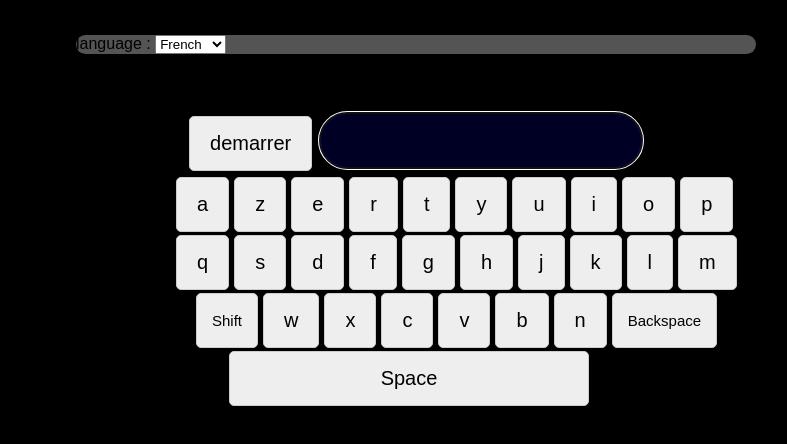
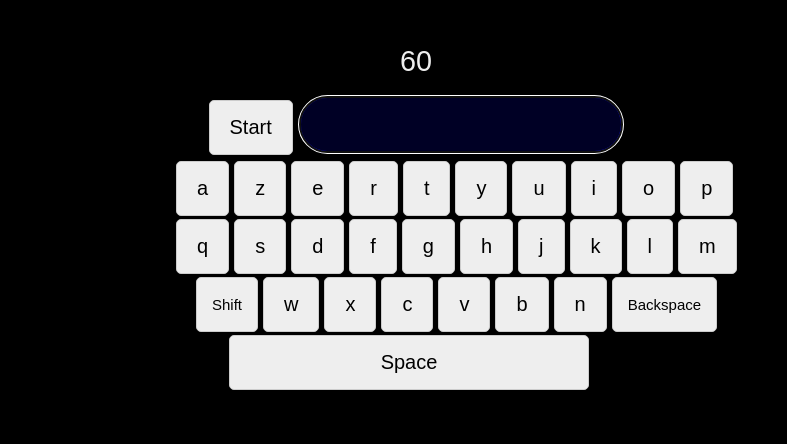
Before and after one commit to Refandreha/ExamenFinale-WEB1, a website: page index.html in a window 1280 px wide. Shown: the part 84-528 px from the top of the page, without its empty margins (224-1011 px from the left). Drawn offline with Linux system fonts and the light colour scheme.

Commit message:
Resolve the confict

```diff
--- a/asset/js/script.js
+++ b/asset/js/script.js
@@ -10,7 +10,6 @@ let incorrectWord = 0;
 let started = false;
 
 const modeSelect = document.getElementById("mode");
-const languageSelect = document.getElementById("language");
 const wordDisplay = document.getElementById("word-display");
 const inputField = document.getElementById("input-field");
 const timerDisplay = document.getElementById("timer");
@@ -21,24 +20,22 @@ const correctCountDisplay = document.getElementById("correct");
 const incorrectCountDisplay = document.getElementById("incorrect");
 const startButton = document.getElementById("start-button");
 const restartButton = document.getElementById("restart-button");
-const languageText = {
-    english: {
-        easyMode: [
+const easyMode = [
     "the sun is bright",
     "a bird sings sweetly",
     "the dog barks loudly",
     "she reads a book",
     "flowers bloom in spring"
-        ],
-        mediumMode: [
+];
+const mediumMode = [
     "the old house stands on a hill overLooking the town",
     "a gentle breeze rusled the leaves on the tall oak trees",
     "the chef prepared a delicious meal with fresh ingredients",
     "children playes happily in the park under the watchful eyes of their parents",
     "the scientist conducted an experiment in the well-equipped laboratory",
     "music filled the air as the band played their favorite song"
-        ],
-        hardMode: [
+];
+const hardMode = [
     "the juxtaposition of constrasting elements created a visually stunning effect",
     "unforeseen circumstances necessitated a reevaluation of the initial strategy",
     "the complexities of quantum physics often challenge conventional understanding",
@@ -46,95 +43,31 @@ const languageText = {
     "the ephemeral nature of beauty underscores the importance of cherishing the present moment",
     "his eloquent articulation of intricate ideas captivated the audience"
 ]
-    },
-    french: {
-        easyMode: [
-            "le soleil est brillant",
-            "lesoleil est chaud",
-            "tu es belle",
-        ],
-        mediumMode: [
-            "the old house stands on a hill overLooking the town fr",
-            "a gentle breeze rusled the leaves on the tall oak trees fr",
-            "the chef prepared a delicious meal with fresh ingredients fr",
-            "children playes happily in the park under the watchful eyes of their parents fr",
-            "the scientist conducted an experiment in the well-equipped laboratory fr",
-            "music filled the air as the band played their favorite song fr"
-        ],
-        hardMode: [
-            "the old house stands on a hill overLooking the town frh",
-            "a gentle breeze rusled the leaves on the tall oak trees frh",
-            "the chef prepared a delicious meal with fresh ingredients frh",
-            "children playes happily in the park under the watchful eyes of their parents frh",
-            "the scientist conducted an experiment in the well-equipped laboratory frh",
-            "music filled the air as the band played their favorite song frh"
-        ]
-    },
-    spanish: {
-        easyMode: [
-            "te quiro",
-            "te amo",
-            "a mi me duelo"
-        ],
-        mediumMode: [
-            "the old house stands on a hill overLooking the town frh esp",
-            "a gentle breeze rusled the leaves on the tall oak trees frh esp",
-            "the chef prepared a delicious meal with fresh ingredients frh esp",
-            "children playes happily in the park under the watchful eyes of their parents frh esp",
-            "the scientist conducted an experiment in the well-equipped laboratory frh esp",
-            "music filled the air as the band played their favorite song frh esp"
-        ],
-        hardMode: [
-            "the old house stands on a hill overLooking the town esp",
-            "a gentle breeze rusled the leaves on the tall oak trees esp",
-            "the chef prepared a delicious meal with fresh ingredients esp",
-            "children playes happily in the park under the watchful eyes of their parents esp",
-            "the scientist conducted an experiment in the well-equipped laboratory esp",
-            "music filled the air as the band played their favorite song esp"
-        ]
+// Generate a random word from the selected mode
+const getRandomText = (texts) => {
+    const radomText = Math.floor(Math.random() * texts.length);
+    return texts[radomText];
+};
+
+function setTextForMode (mode) {
+    if (mode === "easy") {
+        currentTextArray = getRandomText(easyMode).split(" ");
+    } else if (mode === "medium") {
+        currentTextArray = getRandomText(mediumMode).split(" ");
+    } else if (mode === "hard") {
+        currentTextArray = getRandomText(hardMode).split(" ");
     }
+    resetGame();
+    displayWords();
 }
 
-// Generate a random word from the selected mode
-const getRandomText = (texts) => {
-    const randomText = Math.floor(Math.random() * texts.length);
-    return texts[randomText];
-};
-
-function setTextForMode (language, mode) {
-    const texts = languageText[language][mode];
-    const textRandom = getRandomText(texts);
-    currentTextArray = textRandom.split(" ");
-    currentWordIndex = 0;
-    //resetGame();
-    displayWords();
-}
-languageSelect.addEventListener("change", () => {
-    changerText();
-});
-modeSelect.addEventListener("change", () => {
-    changerText();
-});
-
-function changerText() {
-    const currentLanguage = languageSelect.value;
-    const currentMode = modeSelect.value;
-    setTextForMode(currentLanguage, currentMode);
-}
 function displayWords() {
     wordDisplay.innerHTML = "";
     currentTextArray.forEach((word, index) => {
         const wordSpan = document.createElement("span");
-        for (let i = 0; i < word.length; i++) {
-            const charSpan = document.createElement("span");
-            charSpan.textContent = word[i];
-            wordSpan.appendChild(charSpan);
-        }
+        wordSpan.textContent = word + " ";
+        wordSpan.id = `word-${index}`;
         wordDisplay.appendChild(wordSpan);
-        wordDisplay.appendChild(document.createTextNode(" "));
-        if (index < currentTextArray.length - 1) {
-            wordDisplay.innerHTML += " ";
-        }
     });
     highlightNextWord();
 }
@@ -143,7 +76,19 @@ function generateWords(count, mode) {
     for(let i = 0; i < count; i++) {
         generateWords.push(getRandomText(mode));
     }
-    return generateWords;
+    resetGame();
+    displayWords();
+}
+
+function displayWords() {
+    wordDisplay.innerHTML = "";
+    currentTextArray.forEach((word, index) => {
+        const wordSpan = document.createElement("span");
+        wordSpan.textContent = word + " ";
+        wordSpan.id = `word-${index}`;
+        wordDisplay.appendChild(wordSpan);
+    });
+    highlightNextWord();
 }
 
 // Highlight the current word
@@ -187,6 +132,11 @@ const startTest = () => {
     setTextForMode(modeSelect.value);
     inputField.value = "";
     inputField.focus();
+
+    results.classList.add("hidden");
+
+    timerDisplay.textContent = timeLeft;
+
     timeLeft = 60;
     updateTimer();
     clearInterval(countdownInterval);
--- a/index.html
+++ b/index.html
@@ -1,6 +1,5 @@
 <!DOCTYPE html>
 <html lang="en">
-
 <head>
     <meta charset="UTF-8">
     <meta name="viewport" content="width=device-width, initial-scale=1.0">
@@ -30,18 +29,12 @@
         </nav>
     </header>
     <nav class="navbar">
-        <label for="language">language : </label>
-        <select name="" id="language">
-            <option value="french">French</option>
-            <option value="english">English</option>
-            <option value="spanish">Spanish</option>
-        </select>
     </nav>
     <main class="main">
         <div id="timer"></div>
-        <button id="start-button" class="buttonStart">demarrer</button>
+        <button id="start-button" class="buttonStart">Start</button>
         <p id="word-display" class="word-display"></p>
-        <button id="restart-button" class="restart-button">icon</button>
+        <button id="restart-button" class="restart-button">Restart</button>
         <input type="text" id="input-field" autofocus>
         <div id="results" class="results">
             <h2>Results</h2>
```
Lines whose indentation alone changed are shown as unchanged.
